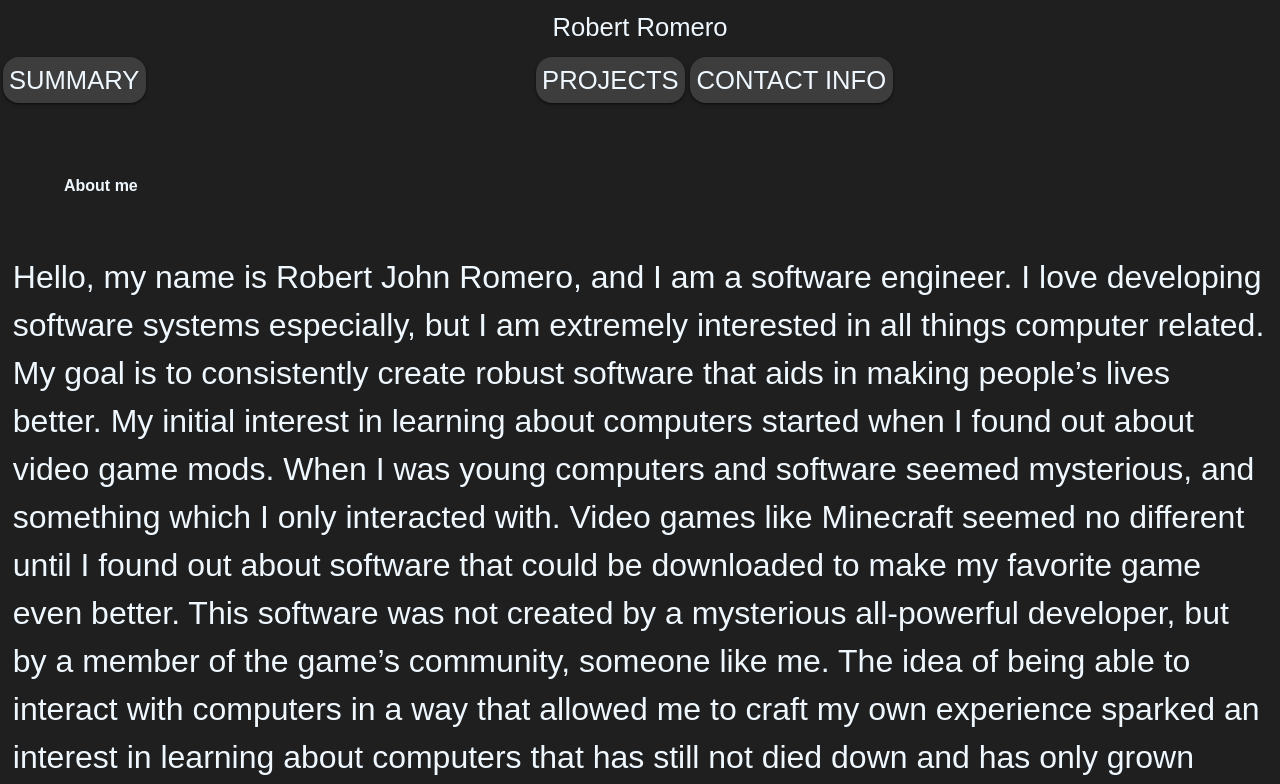
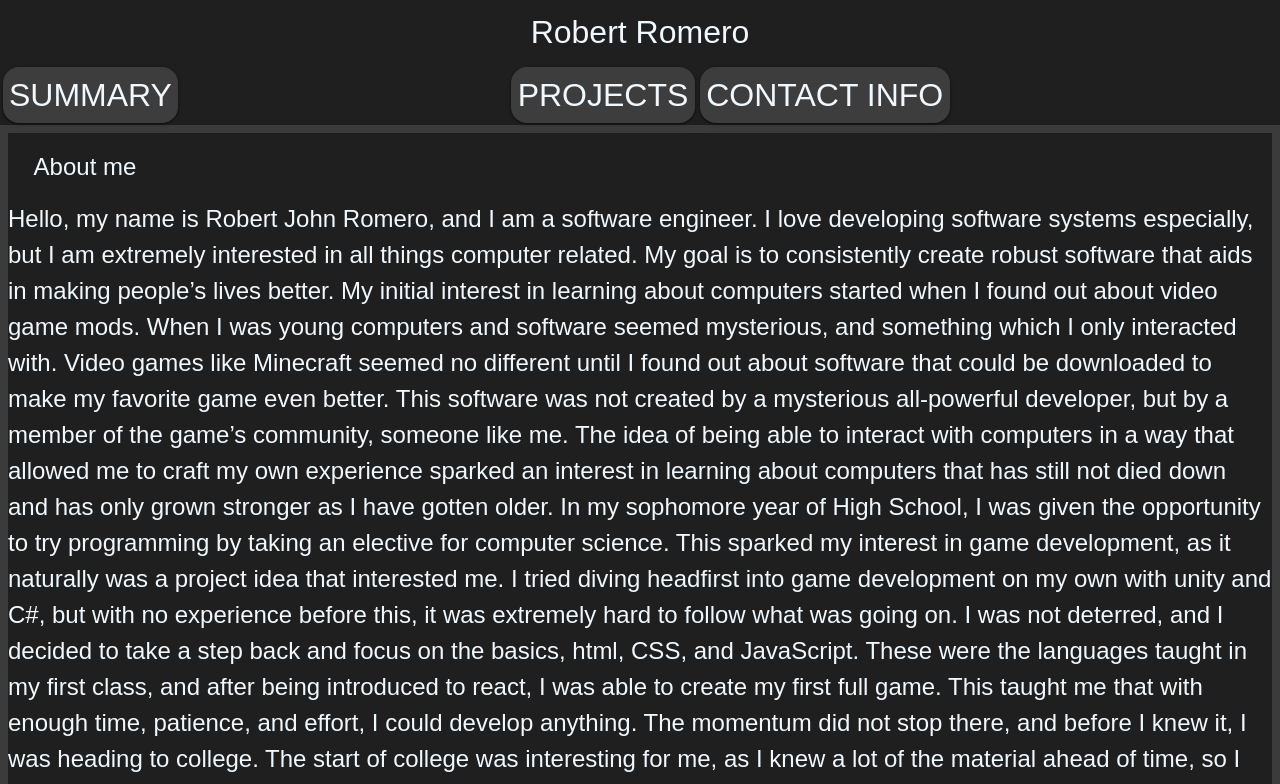
Before and after one commit to bobromero/Portfolio, a Next.js app in the folder portfolio/: page / in a window 1280 px wide. Shown: the top 784 px of the page. Built offline with nearby package versions, Linux system fonts and the light colour scheme.

Commit message:
add info card for easy development

```diff
--- a/portfolio/app/globals.css
+++ b/portfolio/app/globals.css
@@ -27,7 +27,7 @@ body{
     padding-bottom: .5vh;
     margin: .2vw;
 
-    font-size: 2vmax;
+    font-size: 4vmin;
     border-radius: 1rem;
 }
 .navbar-text:hover{
@@ -40,7 +40,7 @@ body{
 
 .navbar-name{
     color:aliceblue;
-    font-size: 2vmax;
+    font-size: 4vmin;
     background-color: #1f1f1f;
     padding-top: 1vh;
     padding-bottom: 1vh;
@@ -55,9 +55,8 @@ body{
     display:grid;
     grid-template-columns: auto min-content auto;
 }
-.navbar-elements{
 
-}
+
 
 .section-head{
     font-size: 2vh; /* 24px */
@@ -67,10 +66,11 @@ body{
 }
 .summary-box{
     background-color: #1f1f1f;
-    padding: 1vw;
+    margin: 1vh;
+    font-size: 3vmin;
 }
 .educationDiv{
-    padding:2vw;
+
 }
 .middle{
     display: flex;
@@ -83,6 +83,17 @@ body{
 
 }
 
+.info-card-title{
+    padding-left: 2vw;
+    padding-right: 2vw;
+    padding-top: 2vh;
+    padding-bottom: 2vh;
+}
+
+.info-card-content{
+
+}
+
 
 @media only screen and (max-width: 480px) {
     body {
@@ -90,7 +101,4 @@ body{
       background-color: red;
     }
 
-    #photo {
-      width: 100%;
-    }
   }
--- a/portfolio/app/page.tsx
+++ b/portfolio/app/page.tsx
@@ -1,15 +1,16 @@
 import GetCards, { CardType } from '@/public/GetCards'
 import React from 'react'
+import InfoCard from '@/components/InfoCard'
 
 
 export default function Page() {
   return (
     <div >
       <div className='grid grid-cols-2'>
+        <div className='summary-box'>
 
-        <div className='summary-box'>
-          <h2 className='section-head'>About me</h2>
-          <p className='flex summary'>
+          <InfoCard Title="About me">
+            <p>
               Hello, my name is Robert John Romero, and I am a software engineer. I love developing software systems especially, but I am extremely interested in all things computer related. My goal is to consistently create robust software that aids in making people’s lives better.
               My initial interest in learning about computers started when I found out about video game mods. When I was young computers and software seemed mysterious, and something which I only interacted with. Video games like Minecraft seemed no different until I found out about software that could be downloaded to make my favorite game even better. This software was not created by a mysterious all-powerful developer, but by a member of the game’s community, someone like me. The idea of being able to interact with computers in a way that allowed me to craft my own experience sparked an interest in learning about computers that has still not died down and has only grown stronger as I have gotten older.
               In my sophomore year of High School, I was given the opportunity to try programming by taking an elective for computer science. This sparked my interest in game development, as it naturally was a project idea that interested me. I tried diving headfirst into game development on my own with unity and C#, but with no experience before this, it was extremely hard to follow what was going on. I was not deterred, and I decided to take a step back and focus on the basics, html, CSS, and JavaScript. These were the languages taught in my first class, and after being introduced to react, I was able to create my first full game. This taught me that with enough time, patience, and effort, I could develop anything. The momentum did not stop there, and before I knew it, I was heading to college.
@@ -17,10 +18,13 @@ export default function Page() {
               I was able to apply this knowledge of Unity C# game modding to introduce another one of my favorite games Slapshot Rebound to the modding scene. I created a discord server and instruction set to help others develop their own games, doing what I could to point those trying to learn in the right direction. After doing this and creating my own mods for the game, the developers recognized my efforts and offered me a position at the company. I had come full circle, starting out my journey as a young kid trying to download mods for my favorite game, to being the developer of one of my favorite games.
               I continue to learn and develop interesting ideas pushing myself because I know from experience that putting in effort consistently yields results.
             </p>
+          </InfoCard>
+
+
+
         </div>
 
         <div className='grid grid-rows-2'>
-
 
           <div className='summary-box'>
             <h3 className='section-head'>Education</h3>
--- /dev/null
+++ b/portfolio/components/InfoCard.tsx
@@ -0,0 +1,14 @@
+import React from 'react'
+
+
+function InfoCard({Title, description, children}: any) {
+  return (
+    <div>
+        <h1 className='info-card-title'>{Title}</h1>
+        <div className='info-card-description'>{description}</div>
+        {children}
+    </div>
+  )
+}
+
+export default InfoCard
```
Lines whose indentation alone changed are shown as unchanged.
